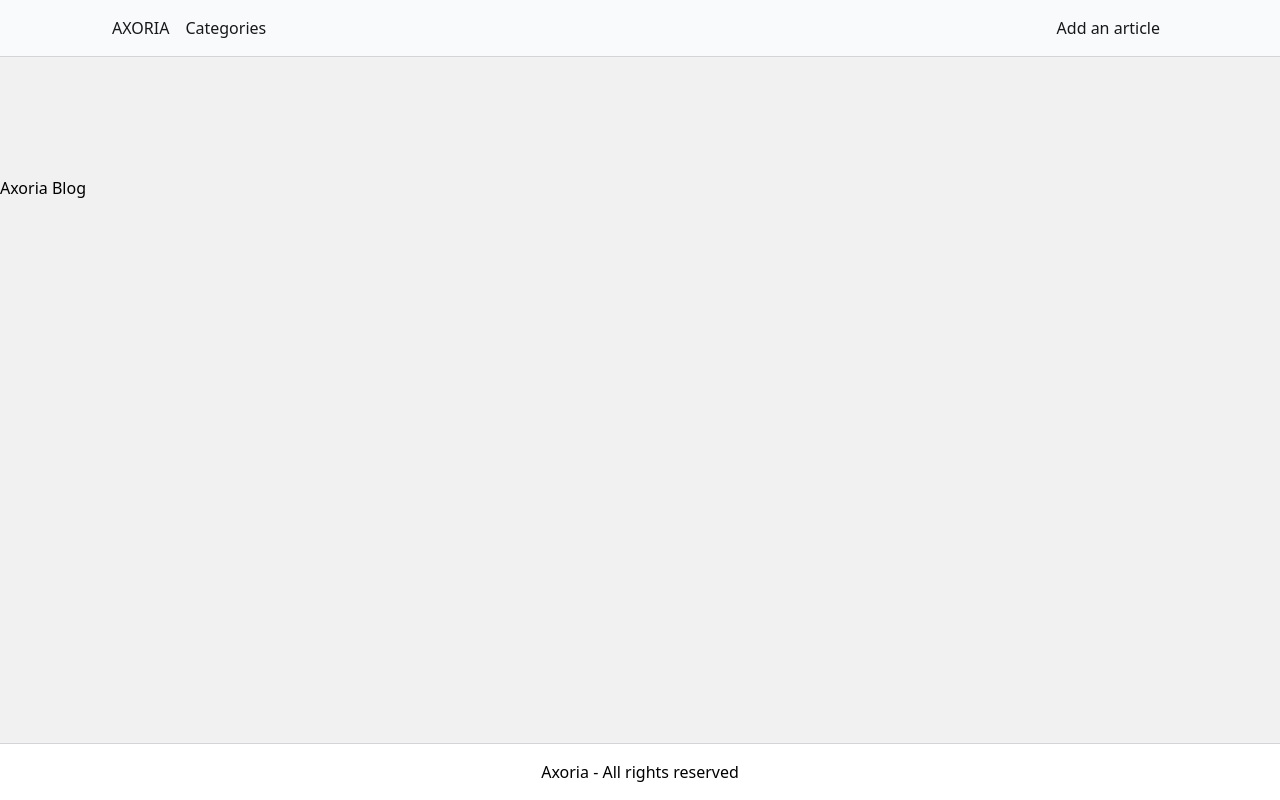
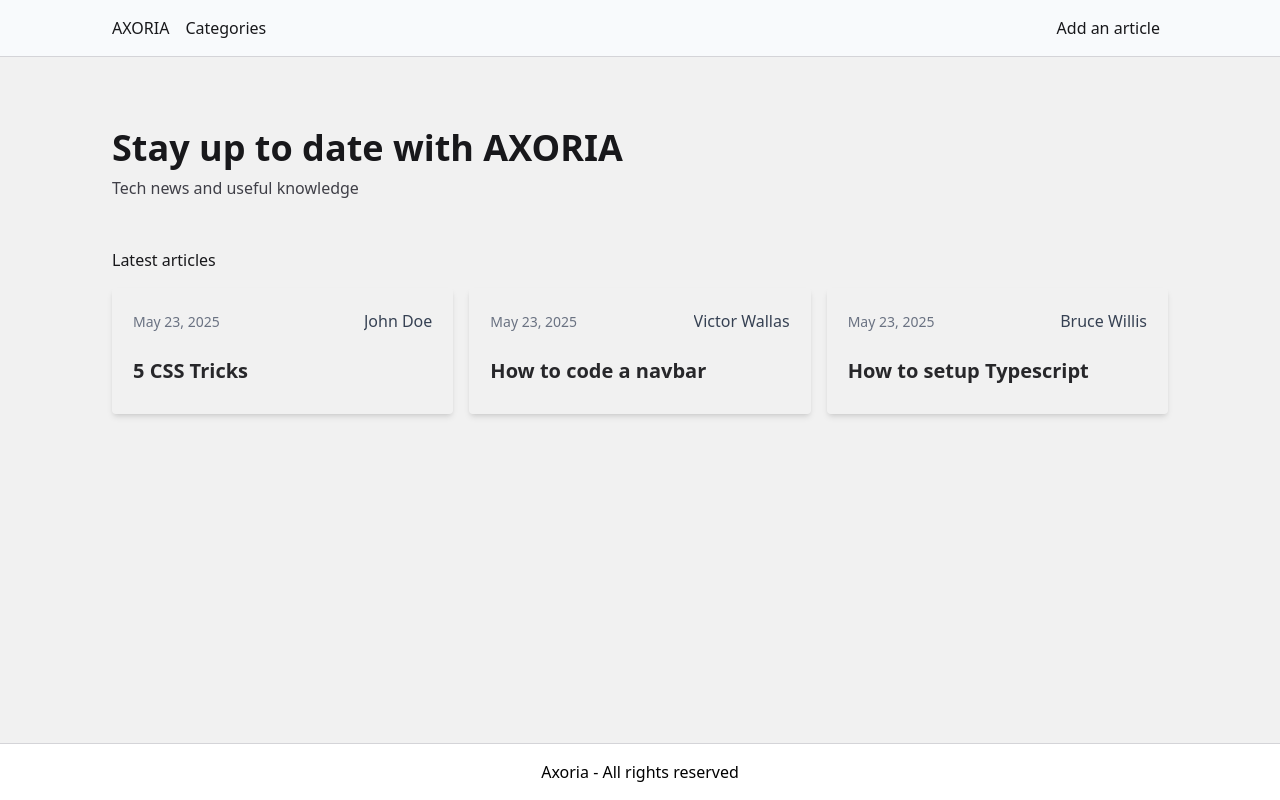
Before and after one commit to Vinchd/Axoria-Blog, a Next.js app: page / in a window 1280 px wide. Built offline with nearby package versions, Linux system fonts and the light colour scheme.

Commit message:
create home page

```diff
--- a/src/app/globals.css
+++ b/src/app/globals.css
@@ -3,3 +3,27 @@
 body {
 	background-color: #f1f1f1;
 }
+
+/* Utils classes */
+
+/* Layout */
+.u-main-container {
+	@apply mx-auto px-12 max-w-6xl;
+}
+
+.u-padding-content-container {
+	@apply pt-32 pb-44;
+}
+
+.u-articles-grid {
+	@apply gap-x-4 gap-y-8 grid grid-cols-1 sm:grid-cols-2 md:grid-cols-3 mt-4 mb-12 list-none;
+}
+
+/* Typography */
+.t-main-title {
+	@apply mb-2 font-bold text-zinc-900 text-4xl;
+}
+
+.t-main-subtitle {
+	@apply mb-12 text-zinc-700;
+}
--- a/src/app/page.jsx
+++ b/src/app/page.jsx
@@ -1,7 +1,61 @@
+import Link from "next/link";
+
+const posts = [
+	{
+		author: "John Doe",
+		title: "5 CSS Tricks",
+	},
+	{
+		author: "Victor Wallas",
+		title: "How to code a navbar",
+	},
+	{
+		author: "Bruce Willis",
+		title: "How to setup Typescript",
+	},
+];
+
 export default function Home() {
 	return (
-		<div className="pt-44">
-			<h1>Axoria Blog</h1>
+		<div className="u-padding-content-container u-main-container">
+			<h1 className="t-main-title">Stay up to date with AXORIA</h1>
+			<p className="t-main-subtitle">Tech news and useful knowledge</p>
+			<p className="text-md text-zinc-900">Latest articles</p>
+			<ul className="u-articles-grid">
+				{posts.map((post, id) => (
+					<li
+						key={id}
+						className="shadow-md hover:shadow-xl border hover:border-zinc-300 border-transparent rounded-sm transition-all duration-200"
+					>
+						<div className="px-5 pt-5 pb-7">
+							<div className="flex items-baseline gap-x-4 text-xs">
+								<time
+									dateTime={new Date().toISOString()}
+									className="text-gray-500 text-sm"
+								>
+									{new Date().toLocaleDateString("en-EN", {
+										year: "numeric",
+										month: "long",
+										day: "2-digit",
+									})}
+								</time>
+								<Link
+									href={`/categories/author/${post.author}`}
+									className="ml-auto text-gray-700 text-base truncate whitespace-nowrap hovertext-gray-600"
+								>
+									{post.author}
+								</Link>
+							</div>
+							<Link
+								href={`/article/${post.title}`}
+								className="inline-block mt-6 font-semibold text-zinc-800 hover:text-zinc-600 text-xl"
+							>
+								{post.title}
+							</Link>
+						</div>
+					</li>
+				))}
+			</ul>
 		</div>
 	);
 }
--- a/src/components/Navbar.jsx
+++ b/src/components/Navbar.jsx
@@ -3,7 +3,7 @@
 export default function Navbar() {
 	return (
 		<nav className="fixed bg-slate-50 border-b border-b-zinc-300 w-full">
-			<div className="flex mx-auto px-12 py-4 max-w-6xl">
+			<div className="flex py-4 u-main-container">
 				<Link href="/" className="mr-2 text-zinc-900">
 					AXORIA
 				</Link>
```
